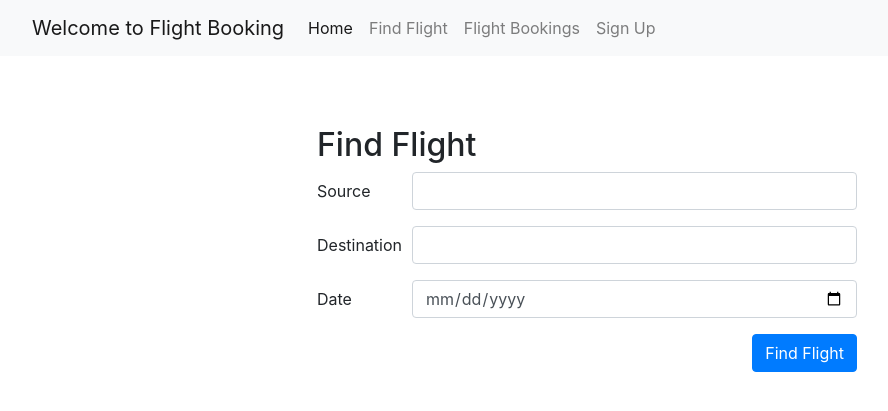
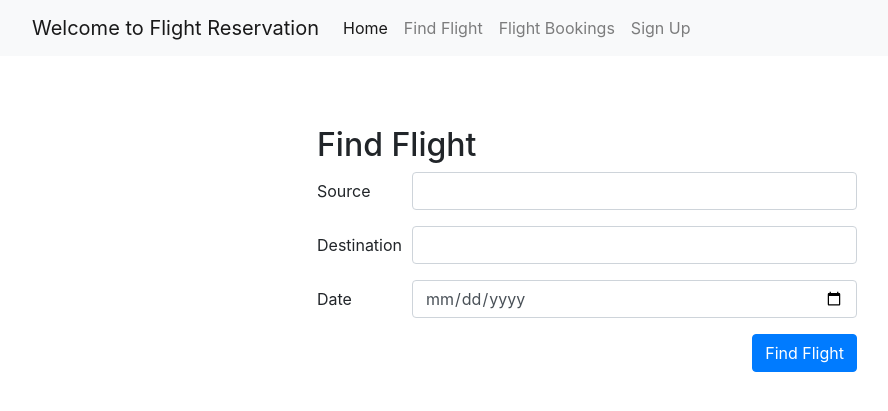
Before and after one commit to vishalppatilp5/devopsfinal_new, a Django app: page /bookings in a window 1280 px wide. Shown: the top 411 px of the page, without its empty margins (53-941 px from the left). Run offline with Django 4.2, Linux system fonts and the light colour scheme; some libraries are stand-ins or nearby versions.

Commit message:
home page changes2

```diff
--- a/bookingapp/templates/myapp/base.html
+++ b/bookingapp/templates/myapp/base.html
@@ -19,7 +19,7 @@
 <body>
 <nav class="navbar navbar-expand-lg navbar-light bg-light">
     <div class="container">
-        <a class="navbar-brand" href="#">Welcome to Flight Booking</a>
+        <a class="navbar-brand" href="#">Welcome to Flight Reservation</a>
         <button class="navbar-toggler" type="button" data-toggle="collapse" data-target="#navbarNavAltMarkup"
                 aria-controls="navbarNavAltMarkup" aria-expanded="false" aria-label="Toggle navigation">
             <span class="navbar-toggler-icon"></span>
```
